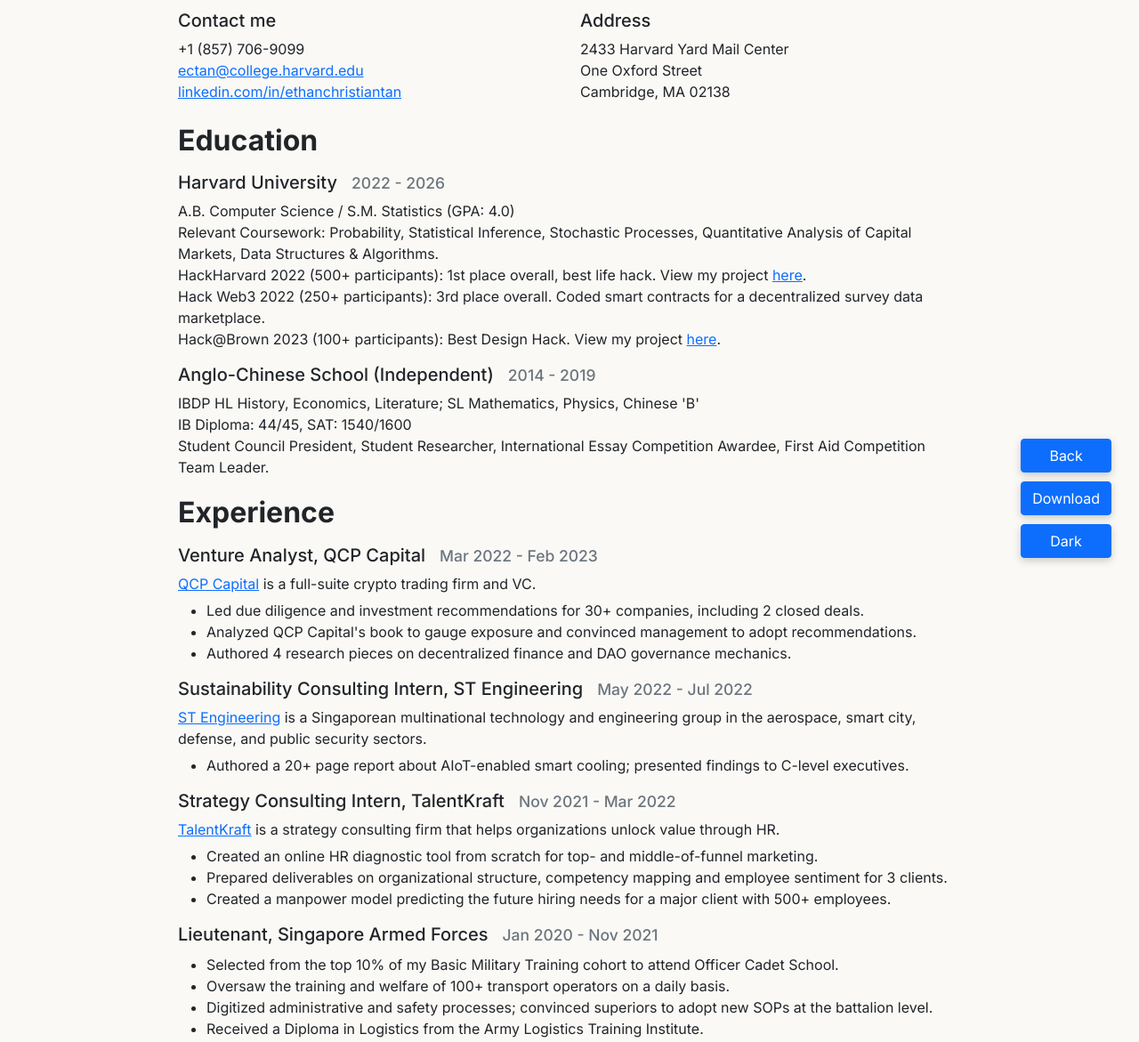
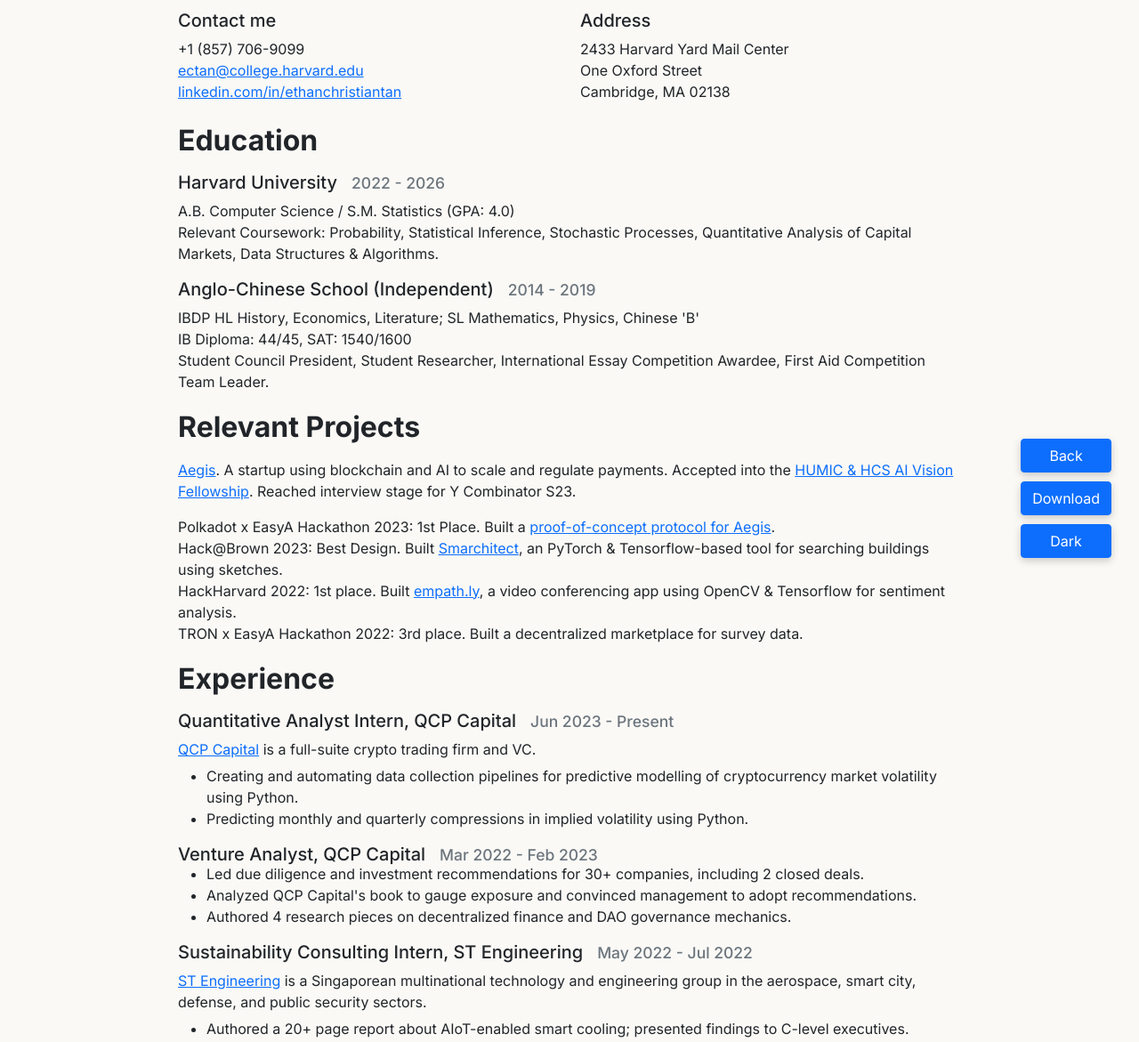
Before and after one commit to ethanctan/ethanctan.github.io, a website built with Vite: page resume.html in a window 1280 px wide. Shown: the part 142-1313 px from the top of the page at 89% size. Built offline with nearby package versions, Linux system fonts and the light colour scheme; a web font is replaced by a local one.

Commit message:
resume changes

```diff
--- a/resume.html
+++ b/resume.html
@@ -48,12 +48,6 @@
 				<p>A.B. Computer Science / S.M. Statistics (GPA: 4.0)
 				<br>
 				Relevant Coursework: Probability, Statistical Inference, Stochastic Processes, Quantitative Analysis of Capital Markets, Data Structures & Algorithms.
-				<br>
-				HackHarvard 2022 (500+ participants): 1st place overall, best life hack. View my project <a href="https://devpost.com/software/empath-ly">here</a>.
-				<br>
-				Hack Web3 2022 (250+ participants): 3rd place overall. Coded smart contracts for a decentralized survey data marketplace.
-				<br>
-				Hack@Brown 2023 (100+ participants): Best Design Hack. View my project <a href="https://devpost.com/software/smarchitect">here</a>.
 				</p>
 
 				<h5>Anglo-Chinese School (Independent) &nbsp; <small class="text-muted">2014 - 2019</small></h5>
@@ -63,10 +57,33 @@
 			</div>
 
 			<div>
+				<h2 class="pb-2 pt-1">Relevant Projects</h2>
+				<p>
+				 <a href="www.aegisprotocol.io">Aegis</a>. A startup using blockchain and AI to scale and regulate payments. Accepted into the  <a href="https://www.hcsaigroup.org/visionfellows">HUMIC & HCS AI Vision Fellowship</a>. Reached interview stage for Y Combinator S23.
+				<br>
+				<p>
+				Polkadot x EasyA Hackathon 2023: 1st Place. Built a <a href="https://github.com/ethanctan/aegis-moonbeam">proof-of-concept protocol for Aegis</a>.
+				<br>
+				Hack@Brown 2023: Best Design. Built  <a href="https://devpost.com/software/smarchitect">Smarchitect</a>, an PyTorch & Tensorflow-based tool for searching buildings using sketches.
+				<br>
+				HackHarvard 2022: 1st place. Built <a href="https://devpost.com/software/empath-ly">empath.ly</a>, a video conferencing app using OpenCV & Tensorflow for sentiment analysis.
+				<br>
+				TRON x EasyA Hackathon 2022: 3rd place. Built a decentralized marketplace for survey data.
+				</p>
+			</div>
+
+
+			<div>
 				<h2 class="pb-2 pt-1">Experience</h2>
 
+				<h5>Quantitative Analyst Intern, QCP Capital &nbsp; <small class="text-muted">Jun 2023 - Present</small></h5>
+				<p><a href="http://qcp.capital">QCP Capital</a> is a full-suite crypto trading firm and VC.</p>
+				<ul>
+				<li>Creating and automating data collection pipelines for predictive modelling of cryptocurrency market volatility using Python.</li>
+    			<li>Predicting monthly and quarterly compressions in implied volatility using Python.</li>
+				</ul>
+
 				<h5>Venture Analyst, QCP Capital &nbsp; <small class="text-muted">Mar 2022 - Feb 2023</small></h5>
-				<p><a href="http://qcp.capital">QCP Capital</a> is a full-suite crypto trading firm and VC.</p>
 				<ul>
 				<li>Led due diligence and investment recommendations for 30+ companies, including 2 closed deals.</li>
 				<li>Analyzed QCP Capital's book to gauge exposure and convinced management to adopt recommendations.</li>
@@ -143,7 +160,7 @@
 					<div class="col-md col-sm">
 						<h5>Data Analytics</h5>
 						<p>
-							Python (& NumPy, Pandas, etc.), R.
+							Python, R.
 						</p>
 					</div>
 
```
